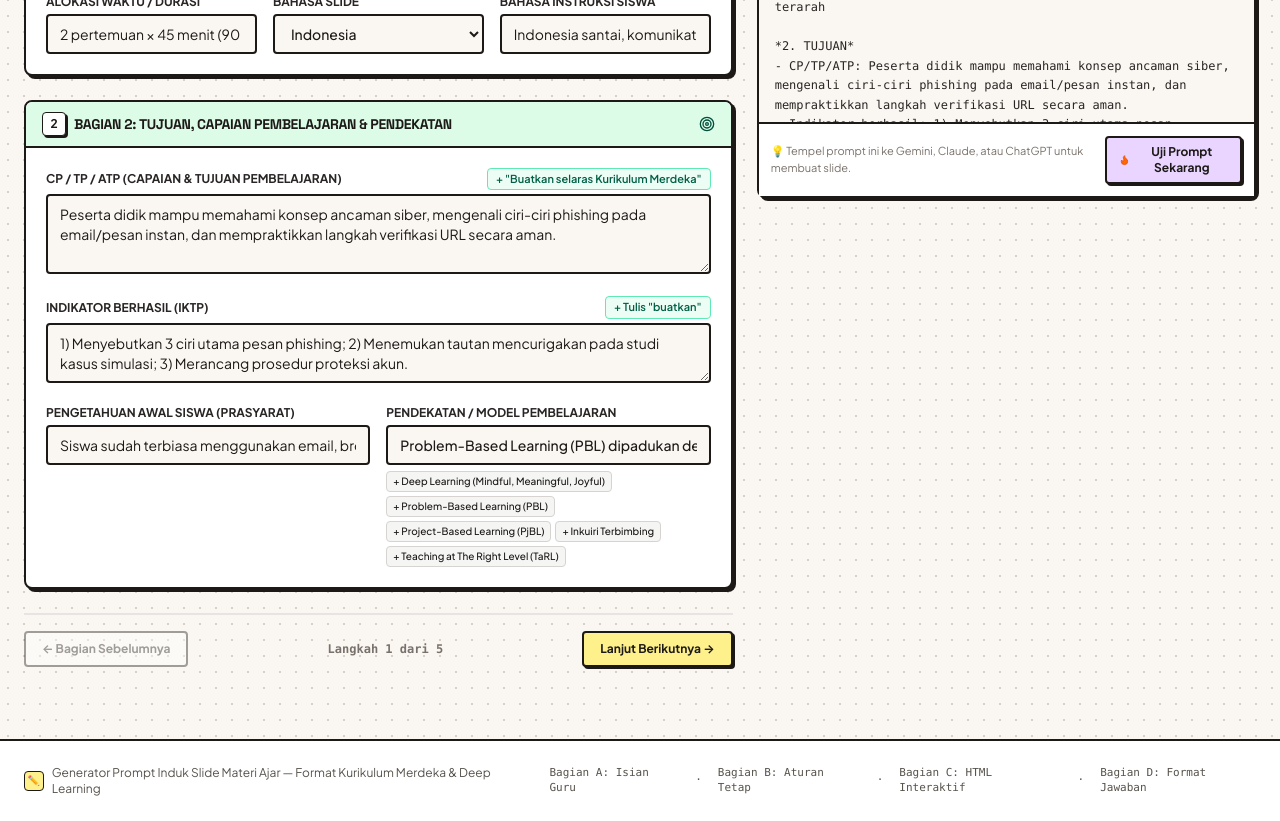
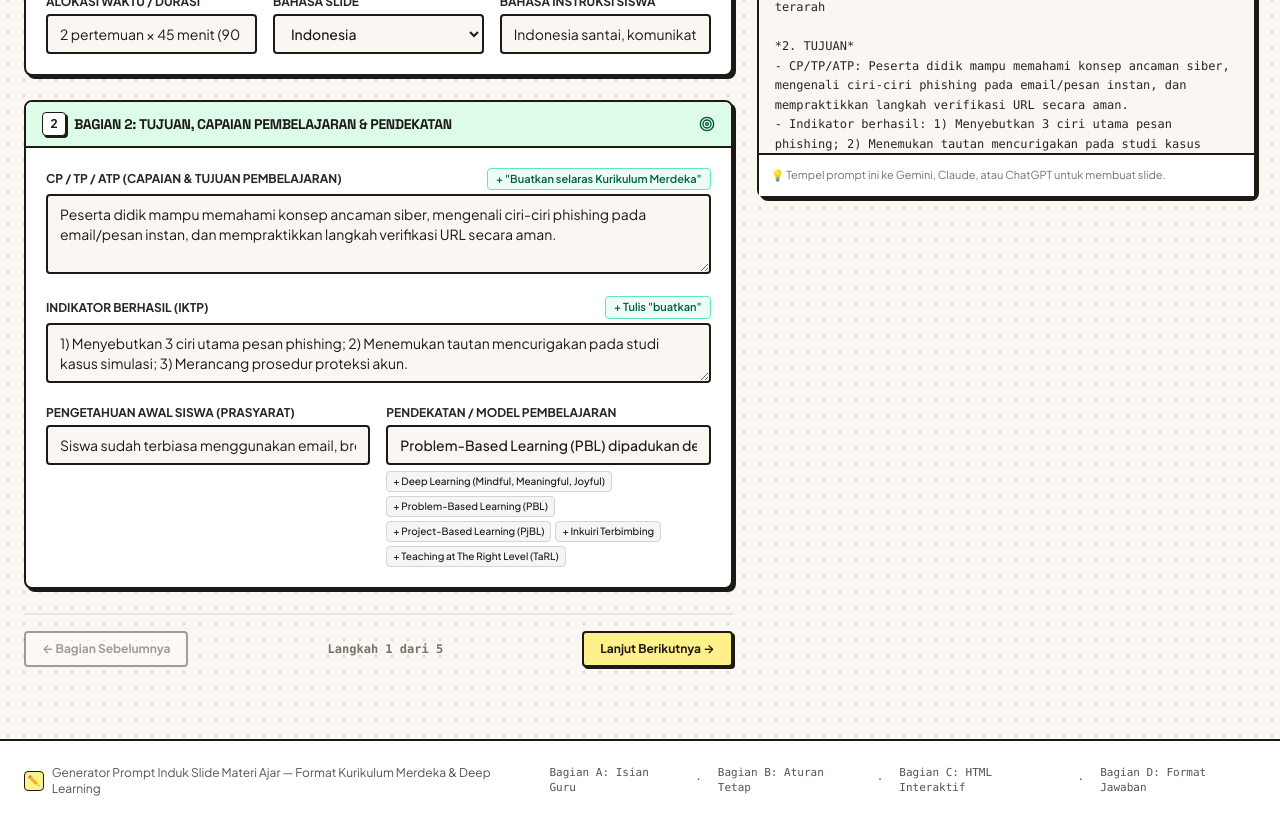
Before and after one commit to hendrasetiawan72-beep/Prompting-Materi-Ajar, a React (Vite) app: page / in a window 1280 px wide. Shown: the part 1160-1981 px from the top of the page. Built offline with nearby package versions, Linux system fonts and the light colour scheme.

Commit message:
Refactor PromptPreviewPanel by removing AI test button
Removed onOpenAiTest and isAiLoading props and related button.

```diff
--- a/src/components/PromptPreviewPanel.tsx
+++ b/src/components/PromptPreviewPanel.tsx
@@ -1,5 +1,5 @@
 import React, { useState } from 'react';
-import { Copy, Check, Download, Flame, Eye, FileText, Minimize2, Maximize2, CheckSquare } from 'lucide-react';
+import { Copy, Check, Download, Eye, FileText, Minimize2, Maximize2, CheckSquare } from 'lucide-react';
 
 interface PromptPreviewPanelProps {
   promptText: string;
@@ -10,8 +10,6 @@ interface PromptPreviewPanelProps {
   onToggleBCD: (val: boolean) => void;
   cleanUnusedLines: boolean;
   onToggleCleanLines: (val: boolean) => void;
-  onOpenAiTest: () => void;
-  isAiLoading: boolean;
 }
 
 export const PromptPreviewPanel: React.FC<PromptPreviewPanelProps> = ({
@@ -23,8 +21,6 @@ export const PromptPreviewPanel: React.FC<PromptPreviewPanelProps> = ({
   onToggleBCD,
   cleanUnusedLines,
   onToggleCleanLines,
-  onOpenAiTest,
-  isAiLoading,
 }) => {
   const [isFullscreen, setIsFullscreen] = useState(false);
 
@@ -131,21 +127,9 @@ export const PromptPreviewPanel: React.FC<PromptPreviewPanelProps> = ({
       </div>
 
       {/* Bottom Action Footer */}
-      <div className="p-3 border-t-2 border-stone-900 bg-white flex flex-col sm:flex-row items-center justify-between gap-2 shrink-0">
+      <div className="p-3 border-t-2 border-stone-900 bg-white flex items-center justify-center sm:justify-start shrink-0">
         <div className="text-[11px] text-stone-500 text-center sm:text-left">
           💡 Tempel prompt ini ke Gemini, Claude, atau ChatGPT untuk membuat slide.
-        </div>
-
-        <div className="flex items-center gap-2 w-full sm:w-auto justify-end">
-          <button
-            type="button"
-            onClick={onOpenAiTest}
-            disabled={isAiLoading}
-            className="flex-1 sm:flex-initial inline-flex items-center justify-center gap-1.5 px-3 py-1.5 text-xs font-bold border-2 border-stone-900 bg-[#E9D5FF] hover:bg-[#d8b4fe] rounded text-stone-900 neo-shadow-sm neo-shadow-hover transition-colors"
-          >
-            <Flame className="w-3.5 h-3.5 text-orange-600 fill-orange-500" />
-            <span>{isAiLoading ? 'Menjalankan...' : 'Uji Prompt Sekarang'}</span>
-          </button>
         </div>
       </div>
     </div>
```
